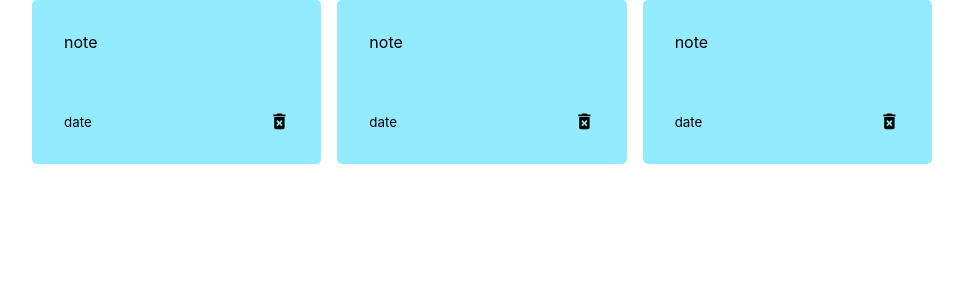
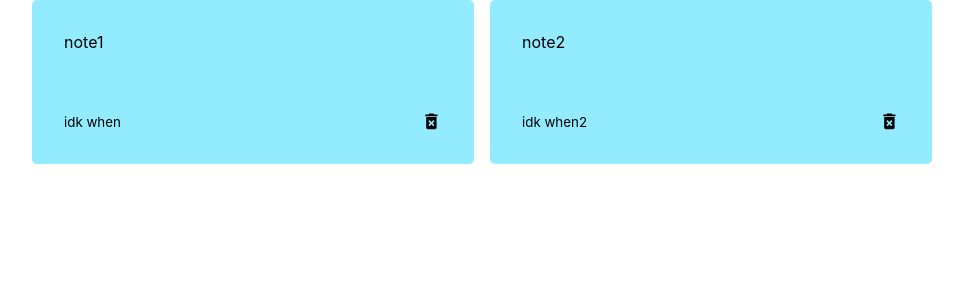
Before and after one commit to ylw311/notes-app, a React (Create React App) app: page / in a window 1280 px wide. Shown: the top 300 px of the page, without its empty margins (158-1121 px from the left). Built offline with nearby package versions, Linux system fonts and the light colour scheme.

Commit message:
added states

```diff
--- a/src/App.js
+++ b/src/App.js
@@ -1,8 +1,22 @@
 import NotesList from './components/notesList';
+import { useState } from 'react';
+import {nanoid} from 'nanoid';
 
 const App = () => {
+  const [note, setNote] = useState([
+  {
+    id: nanoid(),
+    text: "note1",
+    date: "idk when"
+  },
+  {
+    id: nanoid(),
+    text: "note2",
+    date: "idk when2"
+  }
+]);
   return <div className='container'>
-    <NotesList />
+    <NotesList note={note}/>
   </div>
 }
 
--- a/src/components/note.js
+++ b/src/components/note.js
@@ -1,13 +1,13 @@
 import {MdDeleteForever} from 'react-icons/md'
 
-const note = () => {
+const note = ({id, text, date}) => {
     return (
         <div className='note'>
 
-            <span>note</span>
+            <span>{text}</span>
 
             <div className="footer">
-                <small>date</small>
+                <small>{date}</small>
                 <MdDeleteForever className='delete' size='1.3em'/>
             </div>
 
--- a/src/components/notesList.js
+++ b/src/components/notesList.js
@@ -1,11 +1,9 @@
 import Note from './note';
 
-const notesList = () => {
+const notesList = ({note}) => {
     return (
     <div className='notelist'>
-        <Note />
-        <Note />
-        <Note />
+        {note.map ((note) => <Note id={note.id} text={note.text} date={note.date}/>)}
     </div>
     );
 };
```
